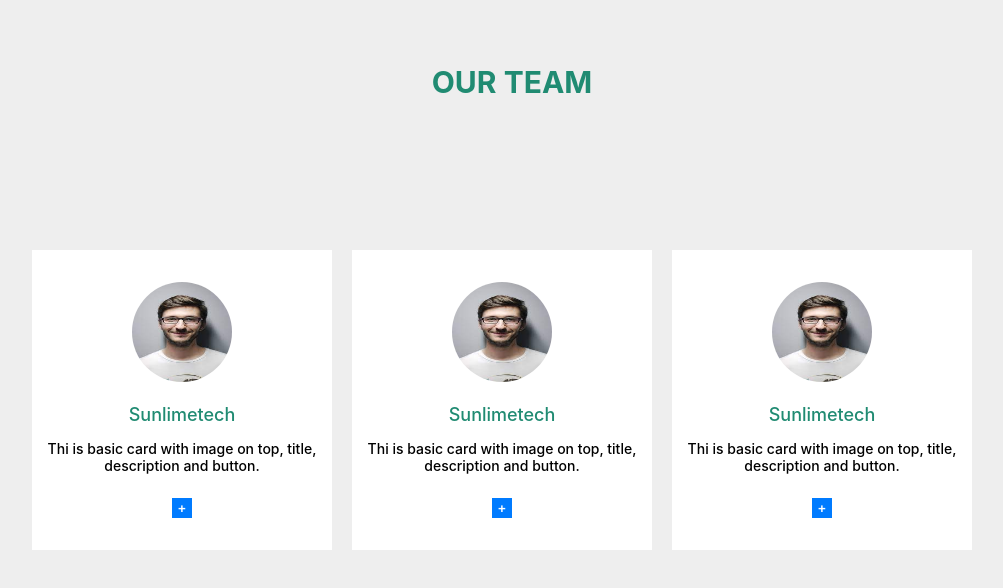
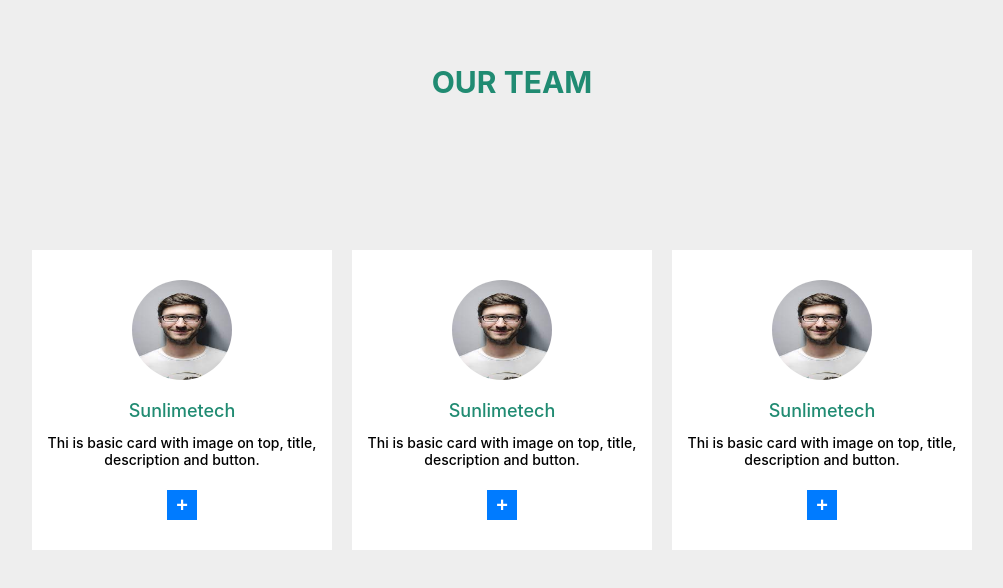
Before and after one commit to Zaibi727/Collection-of-Designs, a React (Create React App) app: page / in a window 1280 px wide. Shown: the top 588 px of the page, without its empty margins (128-1131 px from the left). Built offline with nearby package versions, Linux system fonts and the light colour scheme.

Commit message:
Update bioCards.module.css

```diff
--- a/src/components/BioCards/bioCards.module.css
+++ b/src/components/BioCards/bioCards.module.css
@@ -58,14 +58,15 @@
     font-weight: 500;
 }
 .btn{
-    width: 20px;
-    height: 20px;
+    width: 30px;
+    height: 30px;
     display: flex;
     justify-content: center;
     align-items: center;
     border: none;
     background-color: #007bff;
-    font-weight: 700;
+    font-weight: 800;
+    font-size: 20px;
     color: white;
 }
 
```
